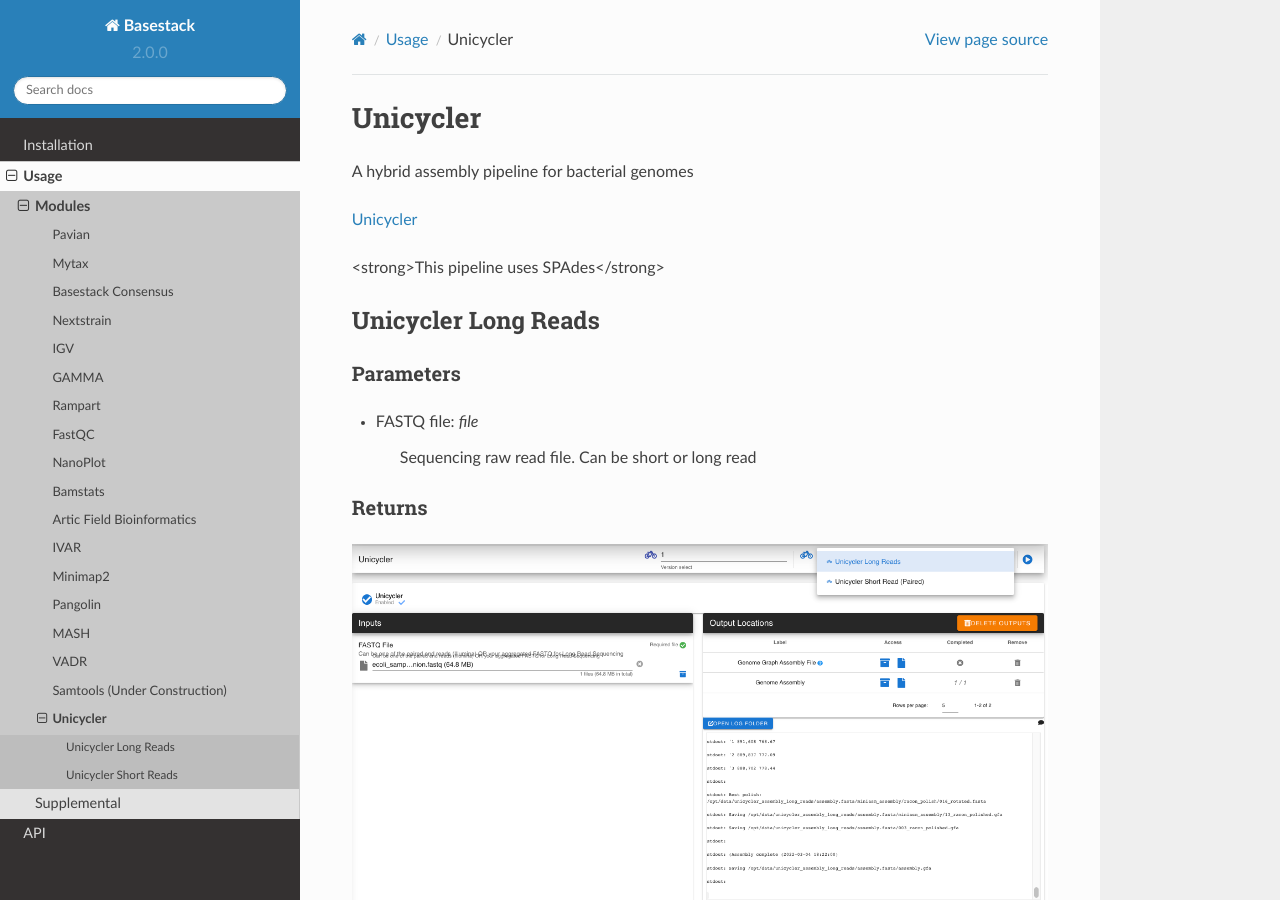
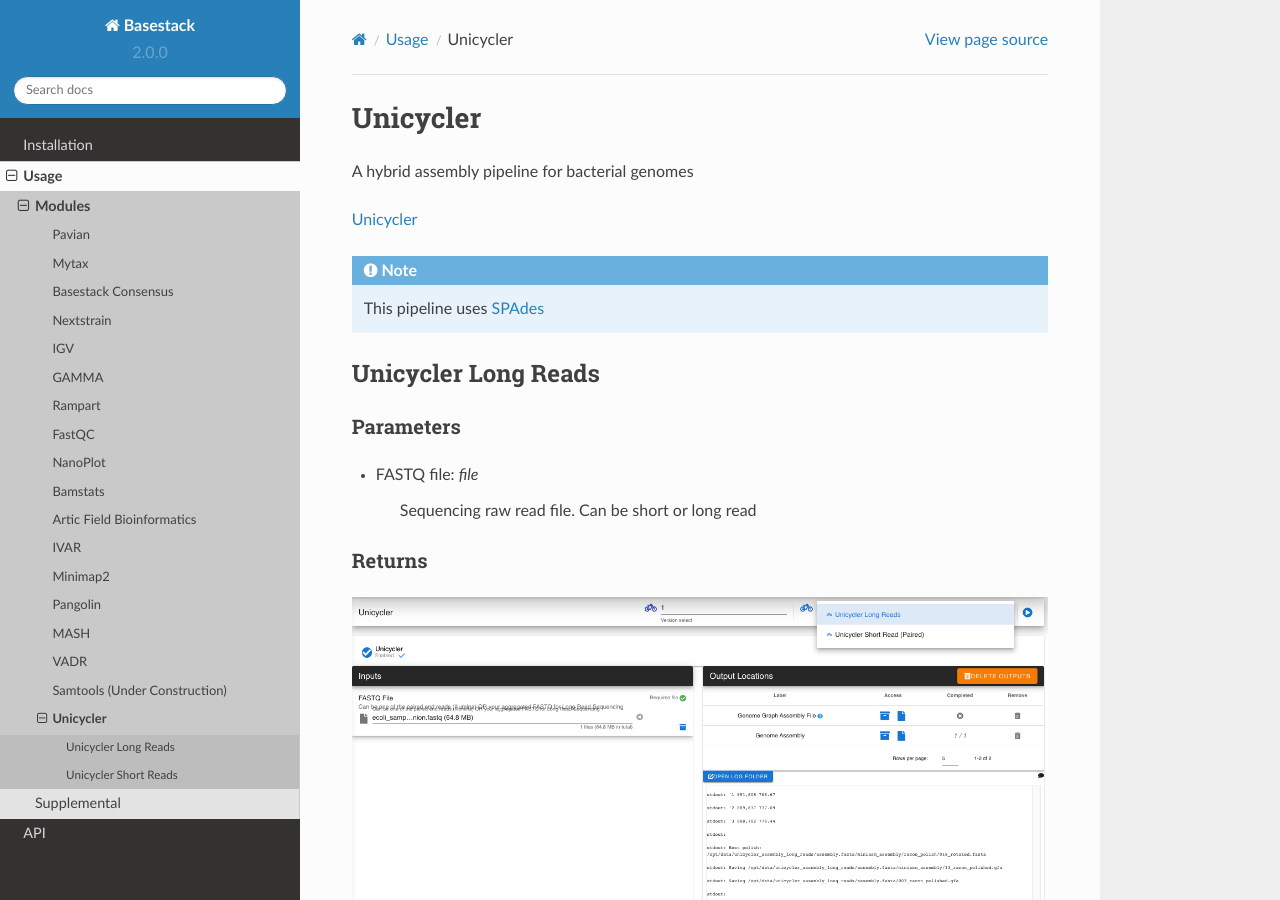
Before and after one commit to Merritt-Brian/BasestackWebsite, a Sphinx documentation site: the page built from docs/source/unicycler.rst, in a window 1280 px wide and 900 px high. Built offline with Sphinx 7.4.7 and the Read the Docs theme 2.0.0, drawn with Linux system fonts in a browser that asks for light colours.

Commit message:
update html for unicycler

```diff
--- a/docs/source/unicycler.rst
+++ b/docs/source/unicycler.rst
@@ -5,7 +5,8 @@
 
 `Unicycler <https://github.com/rrwick/Unicycler>`_
 
-<strong>This pipeline uses SPAdes</strong>
+.. note::
+   This pipeline uses `SPAdes <https://github.com/ablab/spades>`_
 
 
 
```
